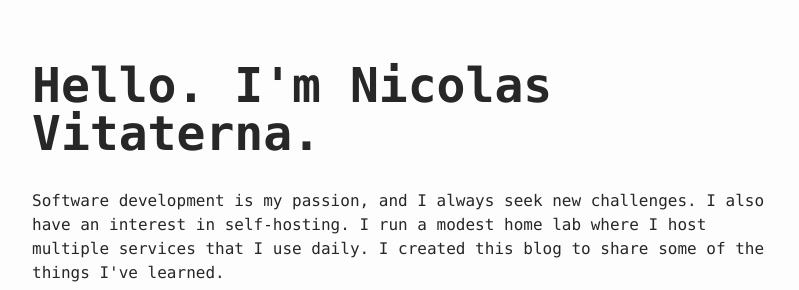
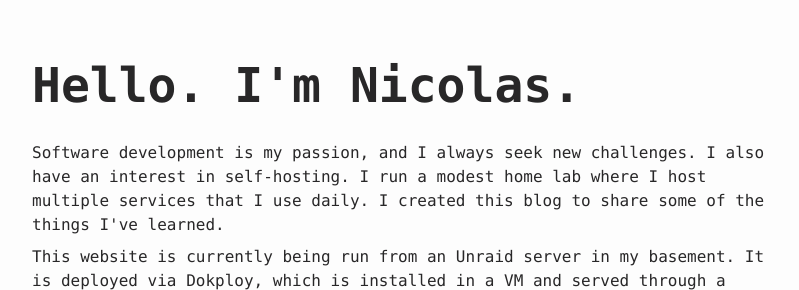
Before and after one commit to nvitaterna/vitaterna.ca, an Astro site: page / in a window 1280 px wide. Shown: the part 85-375 px from the top of the page, without its empty margins (240-1039 px from the left). Built offline with nearby package versions, Linux system fonts and the light colour scheme; Astro itself is replaced by a stand-in of ours.

Commit message:
chore: display only first name of the author

```diff
--- a/src/pages/index.astro
+++ b/src/pages/index.astro
@@ -24,7 +24,7 @@ const recentPosts = sortedPosts.filter(({ data }) => !data.featured);
   <main id="main-content" data-layout="index">
     <section id="hero" class="pt-8 pb-6">
       <h1 class="my-4 inline-block text-4xl font-bold sm:my-8 sm:text-5xl">
-        Hello. I'm {SITE.author}.
+        Hello. I'm {SITE.author.split(' ')[0]}.
       </h1>
 
       <p>
```
